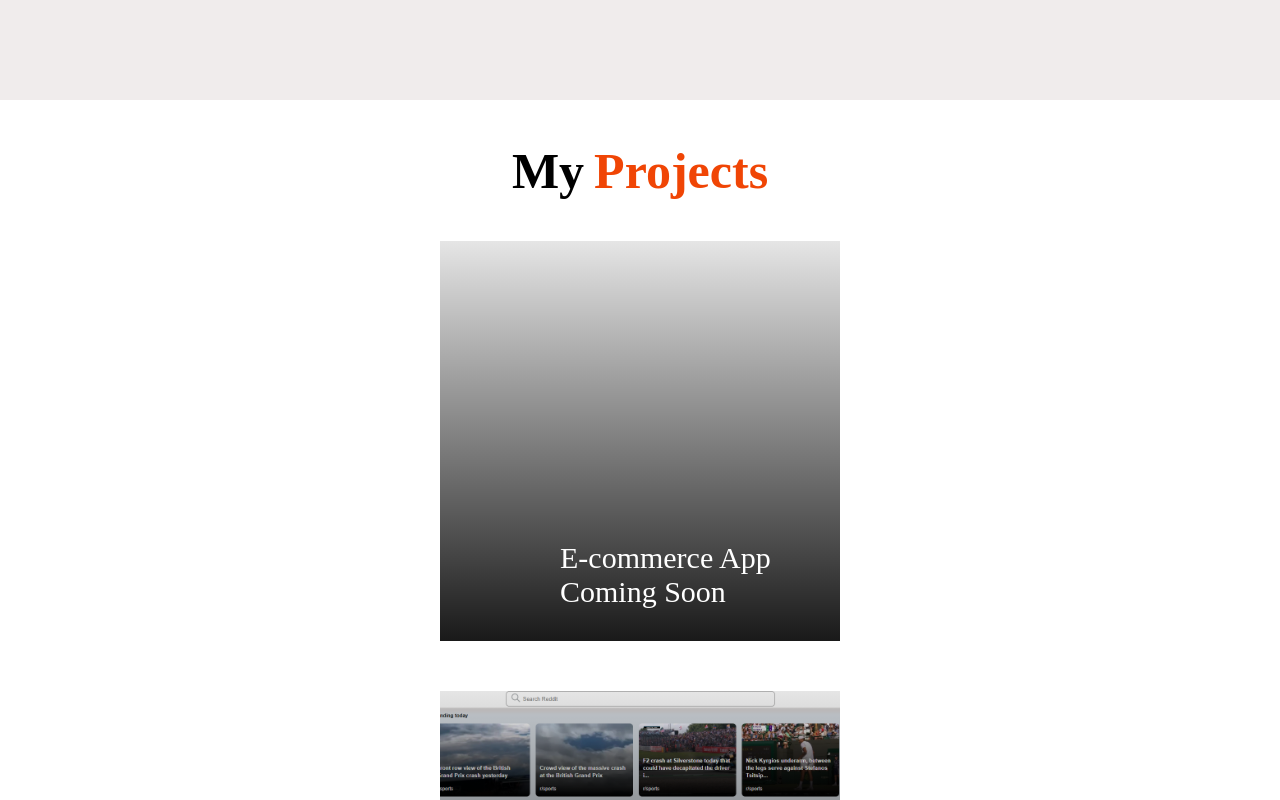
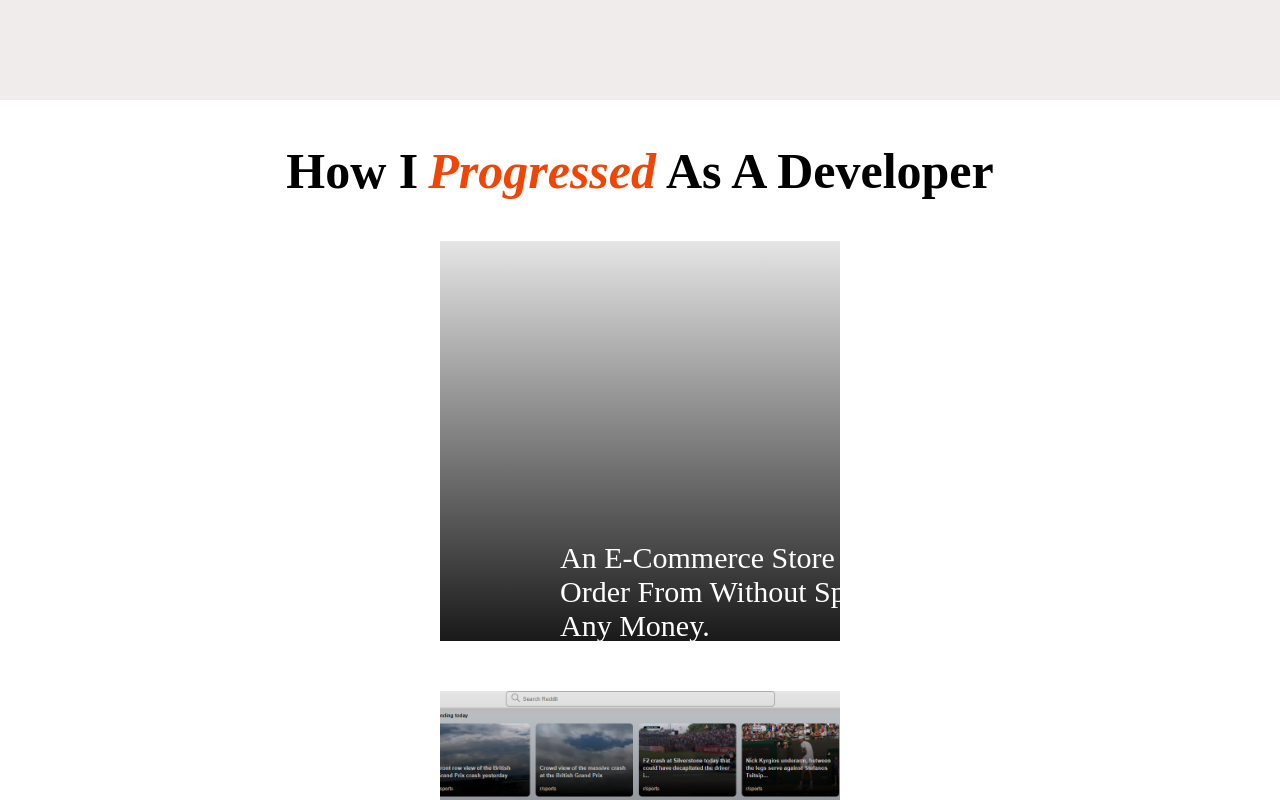
Before and after one commit to cecmahumane/portfolio-home, a React (Create React App) app: page / in a window 1280 px wide. Shown: the part 2000-2800 px from the top of the page. Built offline with nearby package versions, Linux system fonts and the light colour scheme.

Commit message:
Copy edited

```diff
--- a/public/index.html
+++ b/public/index.html
@@ -7,7 +7,7 @@
     <meta name="theme-color" content="#000000" />
     <meta
       name="description"
-      content="Welcome to my portfolio page"
+      content="Full Stack Web Developer From Ottawa, Canada"
     />
     <link rel="apple-touch-icon" href="%PUBLIC_URL%/logo192.png" />
     <!--
@@ -24,7 +24,7 @@
       work correctly both with client-side routing and a non-root public URL.
       Learn how to configure a non-root public URL by running `npm run build`.
     -->
-    <title>Cecil's Portfolio - Home</title>
+    <title>Cecil Mahumane - Full Stack Developer</title>
   </head>
   <body>
     <noscript>You need to enable JavaScript to run this app.</noscript>
--- a/src/App.css
+++ b/src/App.css
@@ -2,6 +2,7 @@ body {
   margin: 0px;
   display: flex; /* Test removing this line and ...*/
   flex-direction: column; /* ...this line */
+
 }
 
 h2 {
@@ -227,6 +228,7 @@ span {
 
 .title-highlight {
   color: #F04505;
+  font-style: italic;
 }
 
 .image-box {
--- a/src/Components/Contacts.js
+++ b/src/Components/Contacts.js
@@ -27,7 +27,7 @@ const Contacts = () => {
         <div className='contact-form-and-title'>
             <div>
                 <h2>Now that you know me, <span> let's talk!</span></h2>
-                <p>Feel free to send me a message.</p>
+                <p>Phone, e-mail, message, take your pick.</p>
             </div>
             <div>
                 <form>
--- a/src/Components/Footer.js
+++ b/src/Components/Footer.js
@@ -11,7 +11,7 @@ const Footer = () => {
                 <a href='https://www.github.com/cecmahumane' target="_blank" rel="noopener noreferrer">
                     <img src='/images/GithubLogo.png' alt='Github logo' />
                 </a>
-                <a target="_blank" rel="noopener noreferrer">
+                <a target="_blank" rel="noopener noreferrer" >
                     <img src='/images/PhoneNumber.png' alt='Phone symbol' />
                 </a>
 
--- a/src/Components/HeroSection.js
+++ b/src/Components/HeroSection.js
@@ -10,7 +10,7 @@ const HeroSection = () => {
         <h2 className='line1'>I'm Cecil </h2>
         <h2 className='line2'>Mahumane</h2>
         <p className='hero-quote'> I'm a self-taught Full Stack Web Developer, <br/>
-          from Canada in his 30s. Feel free to learn  <br/>
+          from Ottawa in his 30s. Feel free to learn  <br/>
           about me or just skip to the good part 😋.</p>
         <div className='portfolio-button'>
           <p>Look at my portfolio</p>
--- a/src/Components/Projects.js
+++ b/src/Components/Projects.js
@@ -6,20 +6,20 @@ const Projects = () => {
 
     return (
         <div className='projects'>
-            <h2 className='projects-title'>My<span className='title-highlight'>Projects</span></h2>
+            <h2 className='projects-title'>How I <span className='title-highlight'>Progressed</span>As A Developer</h2>
             <div className='project-tiles'>
                 <div className='image-box'>
                     <div className='ecommerce'>
-                        <a target="_blank" rel="noopener noreferrer">E-commerce App <br />Coming Soon</a>
+                        <a target="_blank" rel="noopener noreferrer">An E-Commerce Store You Can Order From Without Spending Any Money.<br />Coming Soon</a>
                     </div>
                     <div className='reddit'>
-                        <a href='http://reddit-client.cecilmahumane.com' target="_blank" rel="noopener noreferrer">Reddit Clone</a>
+                        <a href='http://reddit-client.cecilmahumane.com' target="_blank" rel="noopener noreferrer">Clone Of The Whole Reddit App... Except You Can't Search.</a>
                     </div>
                     <div className='quizzical'>
-                        <a href='http://quizzical-app.cecilmahumane.com' target="_blank" rel="noopener noreferrer">Quizzical App</a>
+                        <a href='http://quizzical-app.cecilmahumane.com' target="_blank" rel="noopener noreferrer">Pop-Culture Trivia App Where You Get A Score For Doing a Quiz.</a>
                     </div>
                     <div className='todo'>
-                        <a href='http://todo-app.cecilmahumane.com' target="_blank" rel="noopener noreferrer">Todo App</a>
+                        <a href='http://todo-app.cecilmahumane.com' target="_blank" rel="noopener noreferrer">Really Really Simple To-Do List App That Gets The Job Done.</a>
                     </div>
                 </div>
             </div>
```
